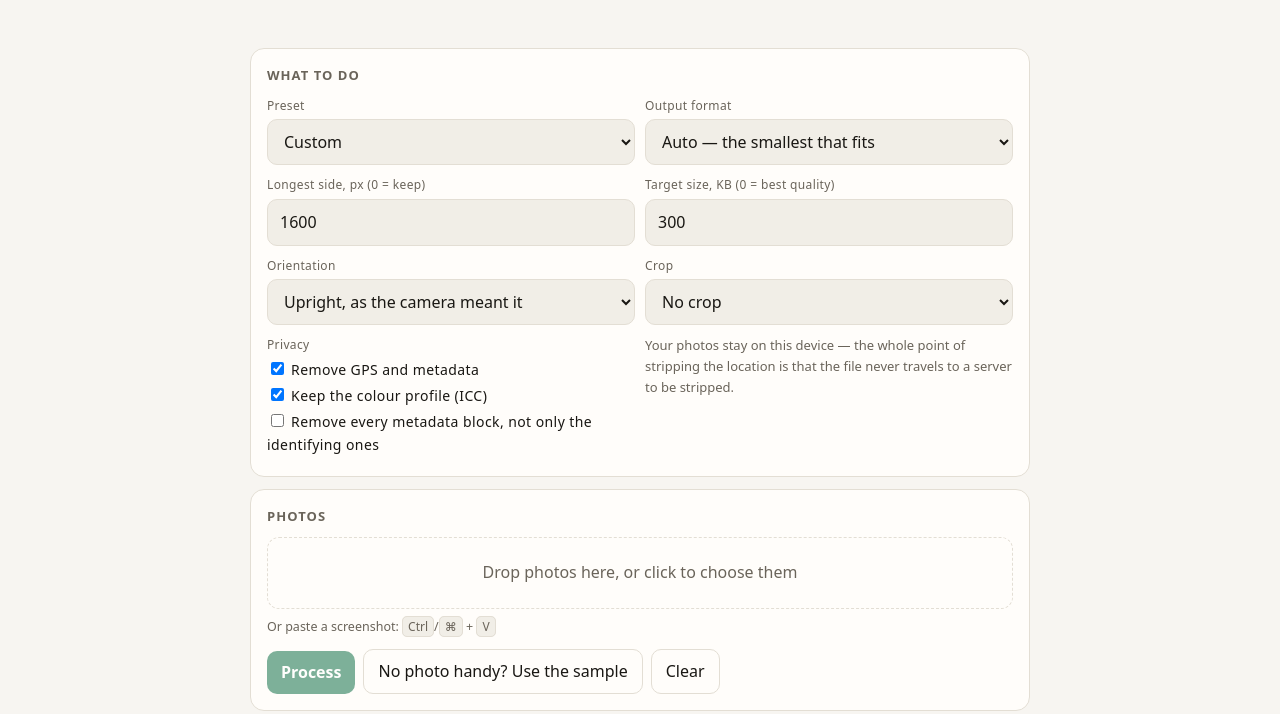
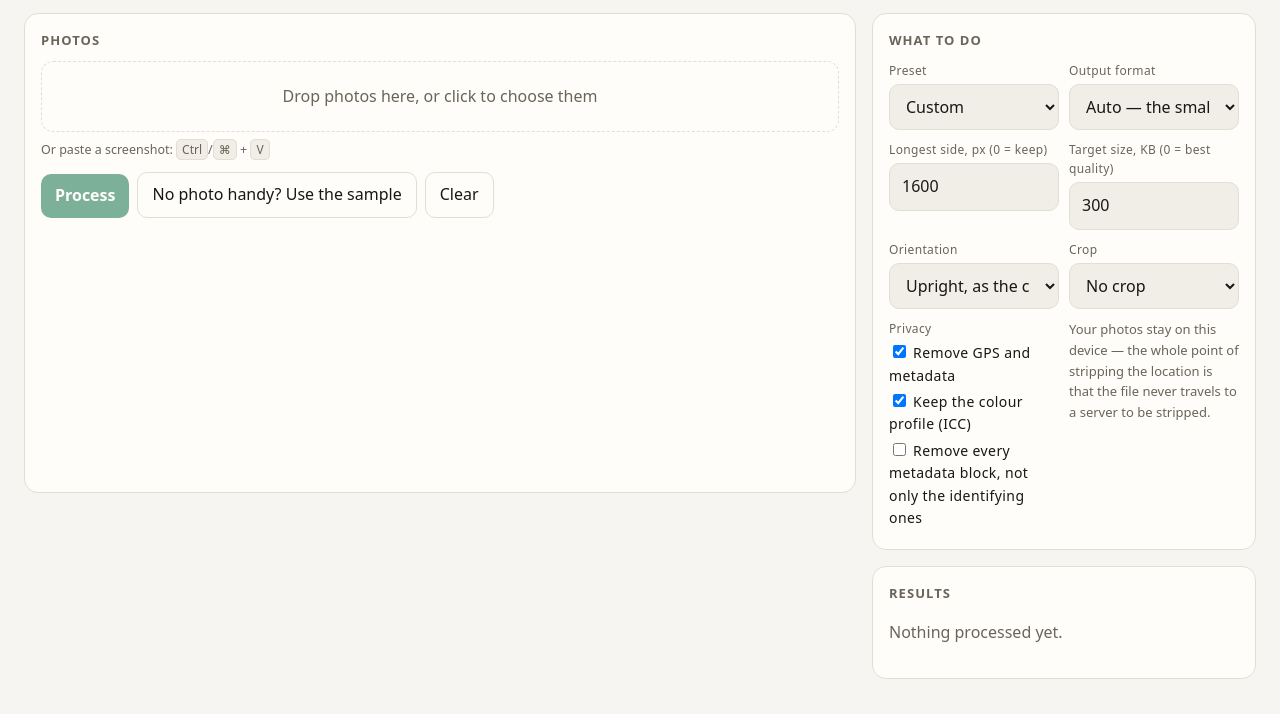
Before and after one commit to drsamonline/app-image-toolkit, a plain HTML site: page docs/play/index.html in a window 1280 px wide. Shown: the part 138-852 px from the top of the page. Drawn offline with Linux system fonts and the light colour scheme.

Commit message:
app: the photos on the left, the settings beside them
The app was one 820px column — what to do, then photos, then results, stacked —
which on a laptop is a form with a long empty middle. From 1000px it takes the
shape a tool wants: the photos you are working on fill the left, and what to do
with them plus the results sit in a 384px panel on the right, the same
composition offline-pdf-toolkit uses.

Only a media query: the phone layout is untouched, and the card order in the DOM
is unchanged, so the tab order still reads options, photos, results for a screen
reader.

```diff
--- a/docs/play/index.html
+++ b/docs/play/index.html
@@ -113,6 +113,26 @@
   footer .line{display:flex;flex-wrap:wrap;gap:10px;justify-content:space-between}
   kbd{background:var(--field);border:1px solid var(--line);border-radius:5px;padding:1px 5px;font-size:12px;font-family:inherit}
   .sr{position:absolute;width:1px;height:1px;padding:0;margin:-1px;overflow:hidden;clip:rect(0 0 0 0);white-space:nowrap;border:0}
+
+  /* ---------- desktop: the work area, with the settings beside it ----------
+     The app was one 820px column: options, then photos, then results, stacked.
+     From 1000px it takes the shape a tool wants — the photos you are working on
+     fill the left, and what to do with them sits in a panel on the right. */
+  @media (min-width:1000px){
+    header, footer { max-width:none; }
+    main{max-width:none;display:grid;gap:16px;padding:20px 24px;
+         grid-template-columns:minmax(0,1fr) 384px;
+         grid-template-areas:"photos opts" "photos out";
+         align-items:start}
+    main > .card:nth-child(1){grid-area:opts}
+    main > .card:nth-child(2){grid-area:photos;min-height:60vh}
+    main > .card:nth-child(3){grid-area:out}
+    main > .card{margin:0}
+    main .grid{grid-template-columns:1fr 1fr}
+  }
+  @media (min-width:1500px){
+    main{grid-template-columns:minmax(0,1fr) 440px}
+  }
 </style>
 </head>
 <body>
```
